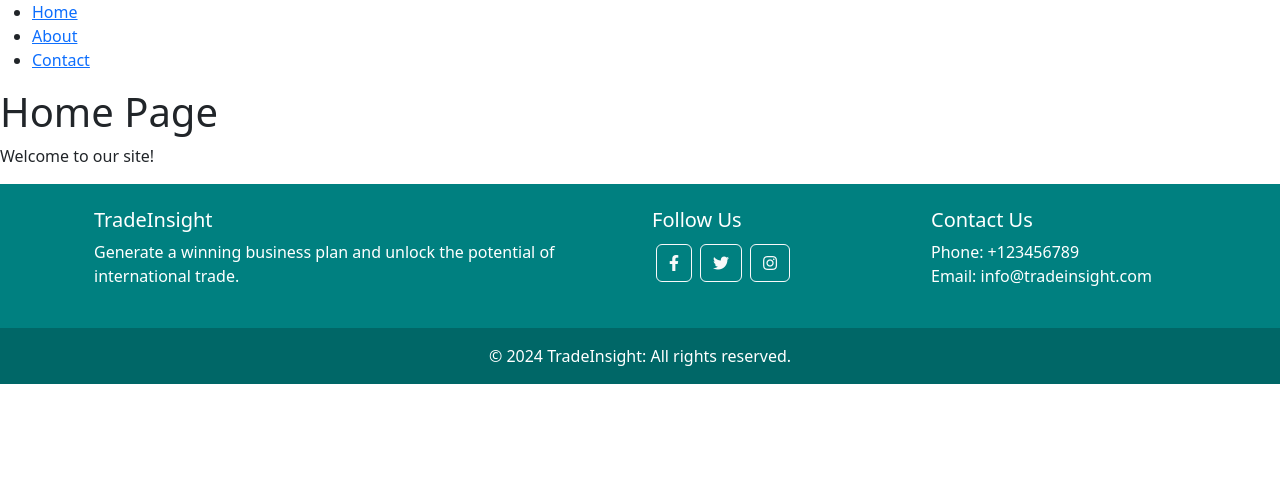
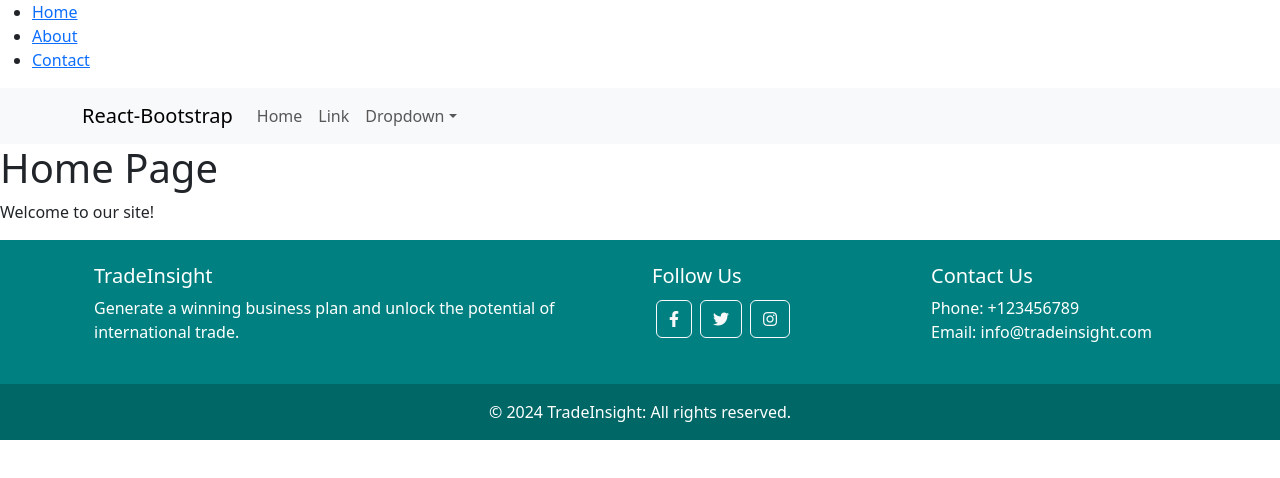
Before and after one commit to Sriva29/Biscuits-Over-Cookies, a React (Create React App) app in the folder my-app/: page / in a window 1280 px wide. Shown: the top 478 px of the page. Built offline with nearby package versions, Linux system fonts and the light colour scheme.

Commit message:
header done

```diff
--- a/my-app/src/App.js
+++ b/my-app/src/App.js
@@ -6,6 +6,7 @@
 import AboutPage from './AboutPage';
 import ContactPage from './ContactPage';
 import Footer from './Footer';
+import Head from './Head';
 
 function App() {
   return (
@@ -25,6 +26,7 @@
             </li>
           </ul>
         </nav>
+        <Head />
 
         {/* Route Configuration */}
         <Routes>
--- /dev/null
+++ b/my-app/src/Head.js
@@ -0,0 +1,34 @@
+import Container from 'react-bootstrap/Container';
+import Nav from 'react-bootstrap/Nav';
+import Navbar from 'react-bootstrap/Navbar';
+import NavDropdown from 'react-bootstrap/NavDropdown';
+
+function Head() {
+  return (
+    <Navbar expand="lg" className="bg-body-tertiary">
+      <Container>
+        <Navbar.Brand href="#home">React-Bootstrap</Navbar.Brand>
+        <Navbar.Toggle aria-controls="basic-navbar-nav" />
+        <Navbar.Collapse id="basic-navbar-nav">
+          <Nav className="me-auto">
+            <Nav.Link href="#home">Home</Nav.Link>
+            <Nav.Link href="#link">Link</Nav.Link>
+            <NavDropdown title="Dropdown" id="basic-nav-dropdown">
+              <NavDropdown.Item href="#action/3.1">Action</NavDropdown.Item>
+              <NavDropdown.Item href="#action/3.2">
+                Another action
+              </NavDropdown.Item>
+              <NavDropdown.Item href="#action/3.3">Something</NavDropdown.Item>
+              <NavDropdown.Divider />
+              <NavDropdown.Item href="#action/3.4">
+                Separated link
+              </NavDropdown.Item>
+            </NavDropdown>
+          </Nav>
+        </Navbar.Collapse>
+      </Container>
+    </Navbar>
+  );
+}
+
+export default Head;
```
Also changed, not shown: my-app/package.json (+14 -5 lines), package.json (deleted, +0 -25 lines), 2 other files (tests, documents, lock files or other folders).
